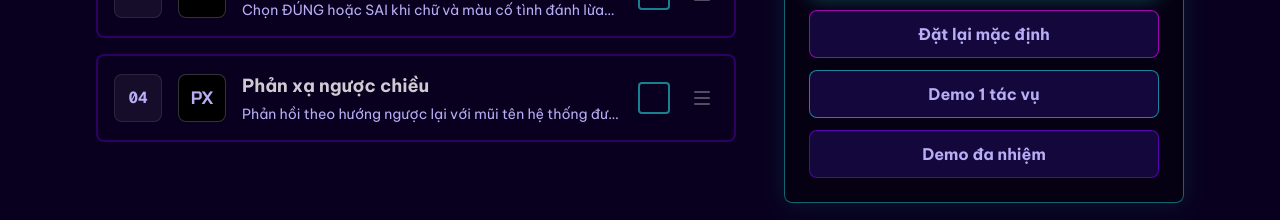
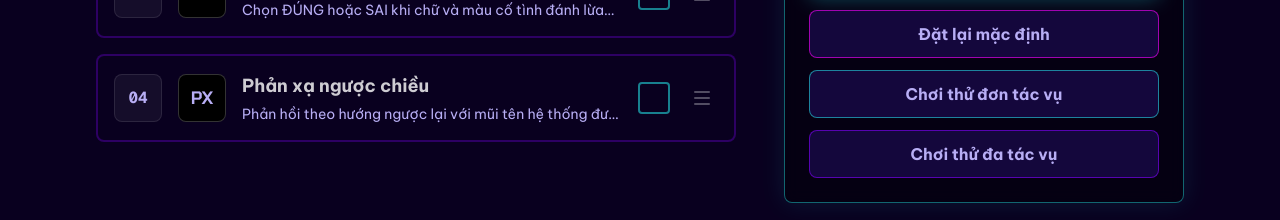
Before and after one commit to Hiamoutgame/Game_vui, a Next.js app: page /mission in a window 1280 px wide. Shown: the part 580-800 px from the top of the page. Built offline with nearby package versions, Linux system fonts and the light colour scheme.

Commit message:
chore: change word

```diff
--- a/app/(site)/mission/page.tsx
+++ b/app/(site)/mission/page.tsx
@@ -166,13 +166,13 @@ export default function MissionPage() {
               href="/mission/play?demo=single"
               className="inline-flex min-h-12 items-center justify-center rounded-lg border border-[color:var(--neon-cyan)]/50 bg-[color:var(--surface)] text-[color:var(--text-muted)] font-bold transition hover:border-[color:var(--neon-cyan)] hover:text-white"
             >
-              Demo 1 tác vụ
+              Chơi thử đơn tác vụ
             </Link>
             <Link
               href="/mission/play?demo=multi"
               className="inline-flex min-h-12 items-center justify-center rounded-lg border border-[color:var(--neon-purple)]/60 bg-[color:var(--surface)] text-[color:var(--text-muted)] font-bold transition hover:border-[color:var(--neon-purple)] hover:text-white"
             >
-              Demo đa nhiệm
+              Chơi thử đa tác vụ
             </Link>
           </div>
         </div>
```
